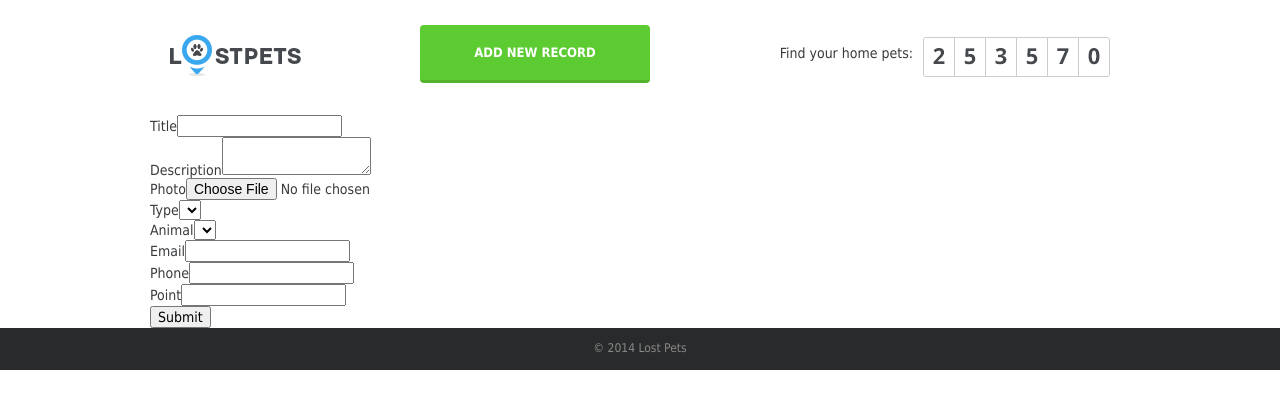
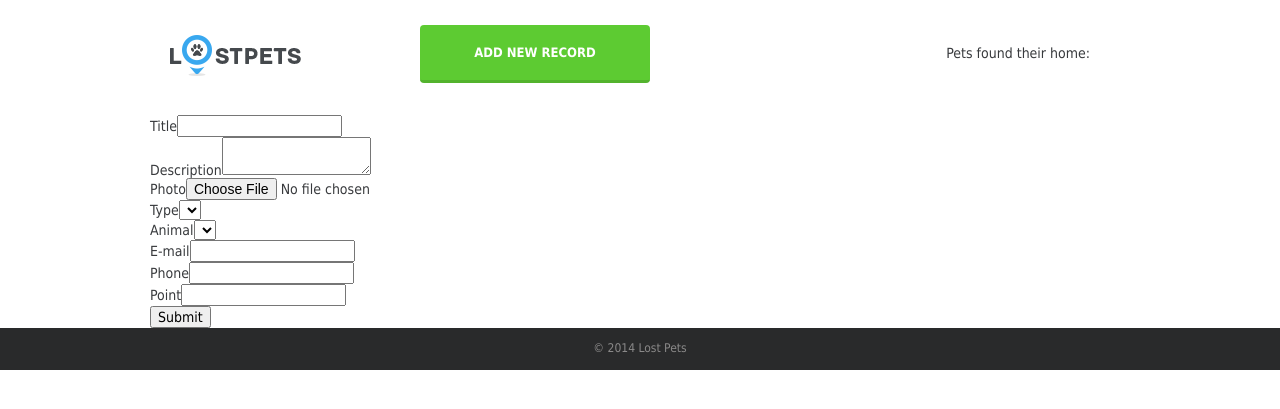
Before and after one commit to ilya3d/lostpets, a PHP site: template frontend/views/description/form.php in a window 1280 px wide. Shown: the top 409 px of the page. Run offline with PHP 8.4, Linux system fonts and the light colour scheme; the template is opened without the code that fills it: most values are stand-ins (such as "Sample title", 1, 10 or a date in 2020); form fields are guessed from the names that the template uses; data that the repository does not hold is empty; some libraries are stand-ins or nearby versions.

Commit message:
fix fix fix

```diff
--- a/common/models/Point.php
+++ b/common/models/Point.php
@@ -43,9 +43,9 @@ class Point extends \yii\db\ActiveRecord
 
     public static function  getTypeList(){
         return [
-            2 => 'Lost',
-            4 => 'Found',
-            8 => 'Search new home'
+            2 => "I've lost my pet",
+            4 => "I've found a pet",
+            8 => 'My pet needs a new home'
         ];
     }
 
--- a/frontend/controllers/DescriptionController.php
+++ b/frontend/controllers/DescriptionController.php
@@ -44,8 +44,9 @@ class DescriptionController extends Controller
     {
         $model = new AddPointForm();
 
-        if ($model->load(\Yii::$app->request->post()) && $model->save()) {
-            echo "good";
+        if ($model->load(\Yii::$app->request->post()) && $id = $model->save()) {
+            $this->redirect("/detail/{$id}");
+
         } else {
             return $this->render('form', [
                 'model' => $model,
--- a/frontend/views/description/form.php
+++ b/frontend/views/description/form.php
@@ -18,7 +18,7 @@ use yii\widgets\ActiveForm;
         <?= $form->field($model , 'photo')->fileInput() ?>
         <?= $form->field($model , 'type')->dropDownList(\common\models\Point::getTypeList()) ?>
         <?= $form->field($model , 'animal')->dropDownList(\common\models\Animal::getAnimalList()) ?>
-        <?= $form->field($model , 'email')->textInput(); ?>
+        <?= $form->field($model , 'email')->textInput()->label('E-mail'); ?>
         <?= $form->field($model , 'phone')->textInput(); ?>
         <?= $form->field($model , 'point')->textInput(); ?>
 
--- a/frontend/views/layouts/main.php
+++ b/frontend/views/layouts/main.php
@@ -1,4 +1,5 @@
 <?php
+use frontend\widgets\CountPets;
 use yii\helpers\Html;
 use yii\bootstrap\Nav;
 use yii\bootstrap\NavBar;
@@ -33,8 +34,8 @@ AppAsset::register($this);
                 <a href="/" class="header__logo"><img src="/images/logo.png" alt="" /></a>
                 <a href="/add" class="header__btn">add new record</a>
                 <div class="header__countbox">
-                    <div class="header__text">Find your home pets:</div>
-                    <div class="header__count"><img src="/images/counter.png" alt="" /></div>
+                    <div class="header__text">Pets found their home:</div>
+                    <div class="header__count"><?= CountPets::widget(); ?></div>
                 </div>
             </div>
 
--- a/frontend/web/app/tpl/searchForm.html
+++ b/frontend/web/app/tpl/searchForm.html
@@ -11,9 +11,9 @@
     </div>
     <div class="map__panelline"></div>
     <div class="map__radiobox">
-        <div class="js-search_type map__radioline {{#equal filter.type 2}}map__radiolineon{{/equal}}" tp="2"><ins></ins>Lost</div>
-        <div class="js-search_type map__radioline {{#equal filter.type 4}}map__radiolineon{{/equal}}" tp="4"><ins></ins>Found</div>
-        <div class="js-search_type map__radioline {{#equal filter.type 8}}map__radiolineon{{/equal}}" tp="8"><ins></ins>Search  new home</div>
+        <div class="js-search_type map__radioline {{#equal filter.type 2}}map__radiolineon{{/equal}}" tp="2"><ins></ins>I've lost my pet</div>
+        <div class="js-search_type map__radioline {{#equal filter.type 4}}map__radiolineon{{/equal}}" tp="4"><ins></ins>I've found a pet</div>
+        <div class="js-search_type map__radioline {{#equal filter.type 8}}map__radiolineon{{/equal}}" tp="8"><ins></ins>My pet needs a new home</div>
         <input type="hidden" name="type" value="{{ filter.type }}">
     </div>
     <div class="js-search_btn map__btn"><button>search</button></div>
--- a/frontend/web/css/main.css
+++ b/frontend/web/css/main.css
@@ -150,8 +150,13 @@ a:hover {
     vertical-align: top;
 }
 .b-header .header__count {
+    margin-right: 10px;
+    float: left;
+    font-size: 14px;
     display: inline-block;
-    vertical-align: top;
+    font-size: 24px;
+    /*
+    vertical-align: top;*/
 }
 /*-----------------------*/
 .b-map {
```
Also changed, not shown: frontend/widgets/CountPets.php (added, +14 -0 lines).
